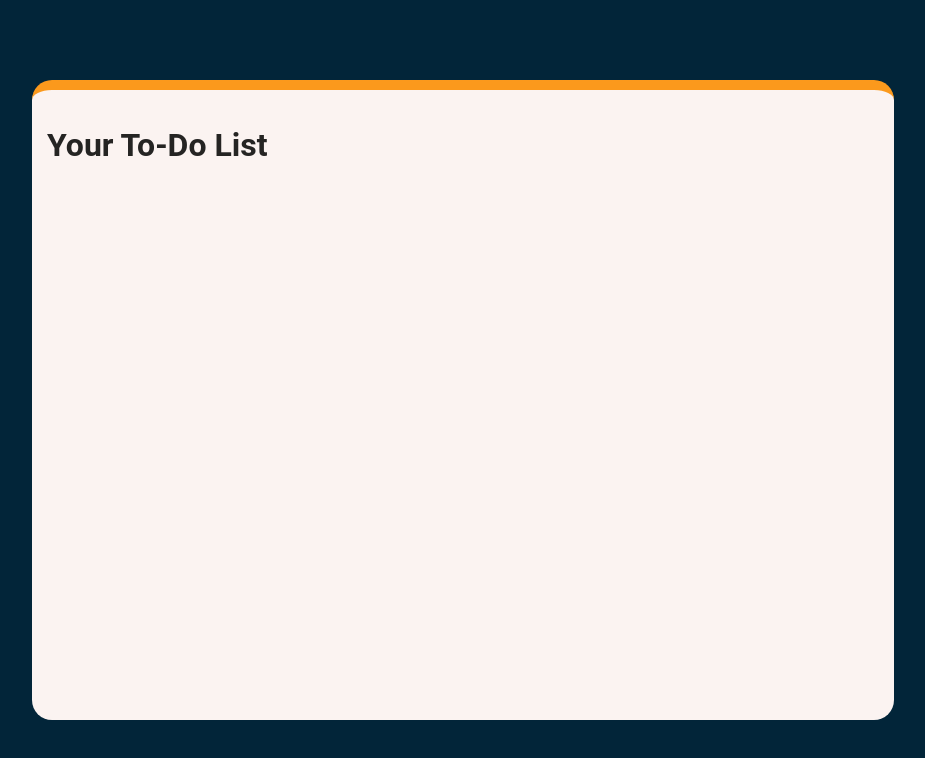
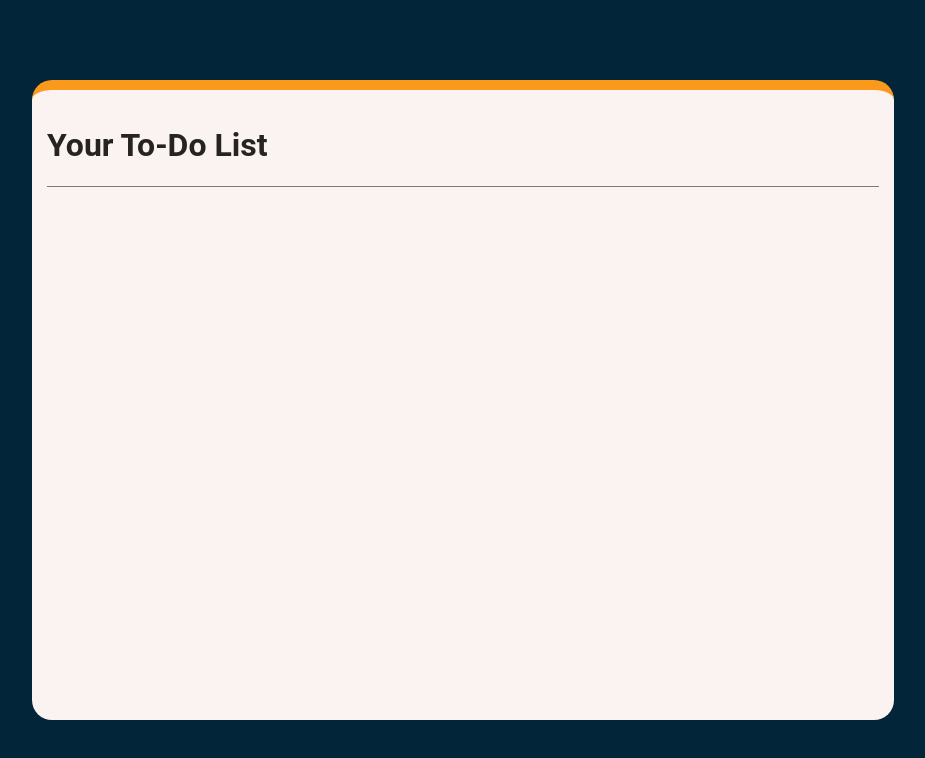
Before and after one commit to JoaoNegreiros48/React-To-do-List, a React (Create React App) app: page / in a window 1280 px wide. Shown: the top 758 px of the page, without its empty margins (177-1102 px from the left). Built offline with nearby package versions, Linux system fonts and the light colour scheme.

Commit message:
Add component line

```diff
--- a/src/App.css
+++ b/src/App.css
@@ -16,7 +16,14 @@ h1{
   width: 65vw;
   height: 75vh;
   display: flex;
+  flex-direction: column;
   border-radius: 20px;
   border-top: 10px solid #FB991C;
   padding: 15px;
 }
+.line{
+  width: 100%;
+  height: 1px;
+  background-color: black;
+  opacity: 50%;
+}
--- /dev/null
+++ b/src/components/todoLine.js
@@ -0,0 +1,5 @@
+export default  function ToDoLine() {
+    return (
+        <span class="line"></span>
+    );
+  }
--- a/src/components/todoTitle.js
+++ b/src/components/todoTitle.js
@@ -1,5 +1,5 @@
 export default  function ToDoTitle() {
     return (
-      <h1>Your To-Do List</h1>
+        <h1>Your To-Do List</h1>
     );
   }
--- a/src/components/todolist.js
+++ b/src/components/todolist.js
@@ -1,9 +1,11 @@
 import ToDoTitle from './todoTitle';
+import ToDoLine from './todoLine';
 
 export default  function ToDoList() {
     return (
       <div className="ToDoList">
         <ToDoTitle />
+        <ToDoLine />
       </div>
     );
   }
```
